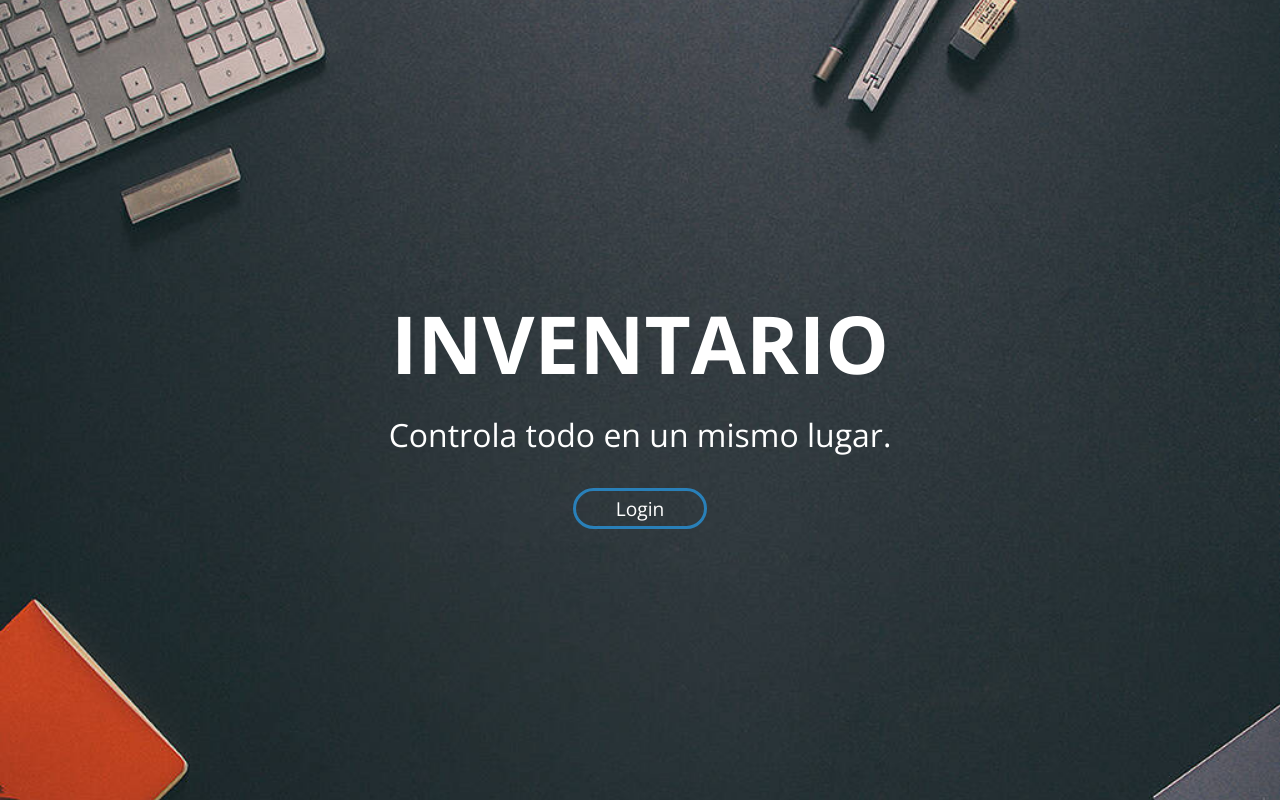
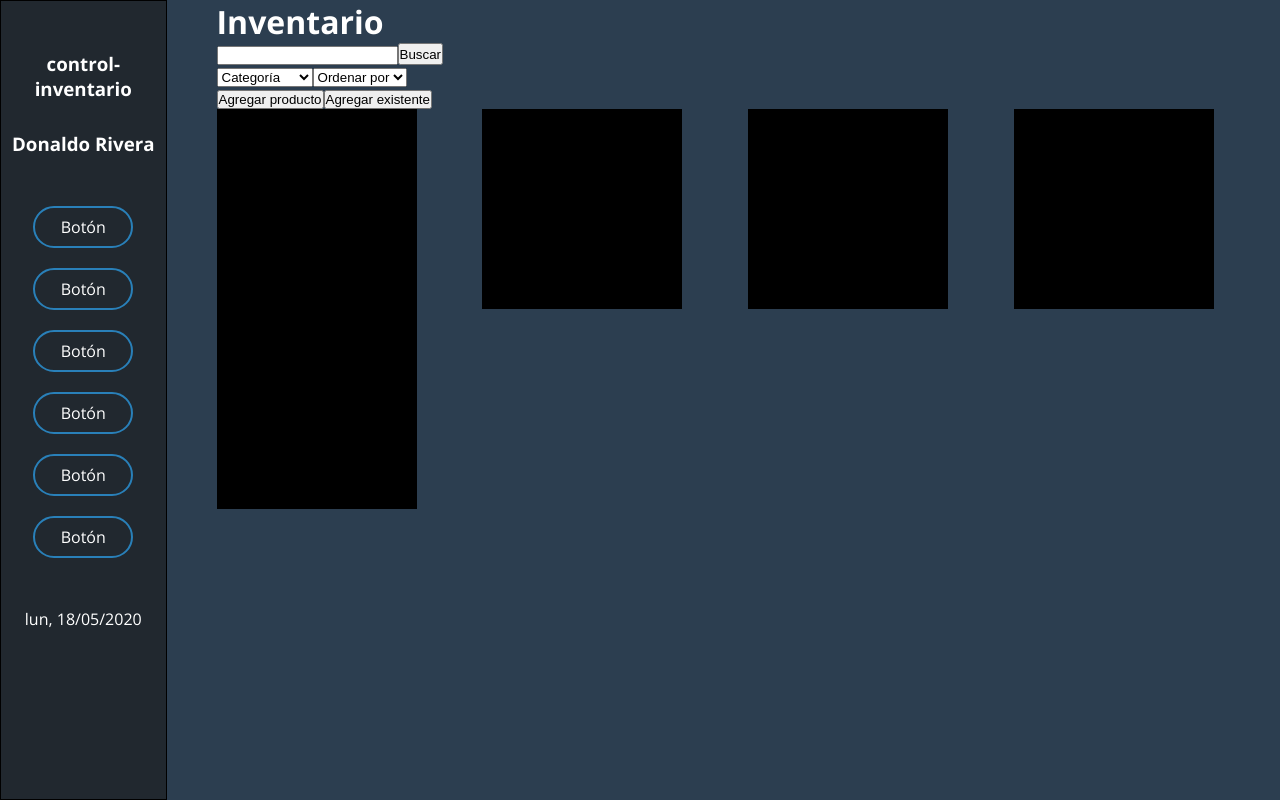
Before and after one commit to Rivera09/control-inventario, a React (Create React App) app in the folder client/: page / in a window 1280 px wide. Built offline with nearby package versions, Linux system fonts and the light colour scheme.

Commit message:
Creado barra laterla

```diff
--- a/client/src/App.css
+++ b/client/src/App.css
@@ -84,7 +84,7 @@ body {
   margin: 1.5rem 0;
   font-size: 8rem;
 }
-.box{
+.login-box{
   width: 350px;
   padding: 40px;
   position: absolute;
@@ -95,12 +95,12 @@ body {
   text-align: center;
   box-shadow: 10px 10px 8px black;
 }
-.box h1{
+.login-box h1{
   color: var(--font-color);
   text-transform: uppercase;
 }
 
-.box input{
+.login-box input{
   border: 2px solid var(--primary-color);
   background: none;
   display: block;
@@ -114,12 +114,12 @@ body {
   transition: .25s;
 }
 
-.box input:focus{
+.login-box input:focus{
   /* width: 280px; */
   border-color: var(--secundary-color);
 }
 
-.box button{
+.login-box button{
   background: none;
   display: block;
   margin: 20px auto;
@@ -133,6 +133,96 @@ body {
   transition: .2s;
 }
 
-.box button:hover{
+.login-box button:hover{
   background: var(--primary-color);
 }
+
+
+
+
+
+
+
+
+
+
+
+
+
+
+* {
+  margin: 0;
+  padding: 0;
+  box-sizing: border-box;
+}
+body {
+  background-color: #2c3e50;
+  color: white;
+}
+
+.inventario-container {
+  display: flex;
+}
+
+/* Barra lateral */
+.user-info * {
+  margin-top: 30px;
+  text-align: center;
+}
+
+.side-bar-button {
+  width: 100px;
+  background: none;
+  text-align: center;
+  text-decoration: none;
+  color: white;
+  display: block;
+  margin: 20px auto auto auto;
+  padding: 0.5rem;
+  border-radius: 25px;
+  border: 2px solid #2980b9;
+  transition: .25s;
+}
+
+.side-bar > * {
+  margin-top: 50px;
+}
+.side-bar-button:hover {
+  background-color: #2980b9;
+}
+
+.side-bar {
+  background-color: #19191999;
+  position: relative;
+  border: 1px solid black;
+  width: 200px;
+  height: 100vh;
+}
+
+.date-holder {
+  text-align: center;
+}
+
+/* Inventario */
+main {
+  height: 100vh;
+  padding-left: 50px;
+  max-width: 100vw;
+  overflow: hidden;
+}
+
+.search-container {
+  width: 100vw;
+  display: flex;
+}
+
+.grid-container {
+  display: grid;
+  grid-template-columns: repeat(4, 1fr);
+}
+
+.product-example {
+  width: 200px;
+  height: 200px;
+  background-color: black;
+}
--- a/client/src/App.js
+++ b/client/src/App.js
@@ -3,12 +3,13 @@ import { BrowserRouter as Router, Route } from "react-router-dom";
 import "./App.css";
 import Landing from "./components/layout/Landing";
 import Login from './components/login/Login';
+import Inventario from './components/inventario/Inventario';
 
 function App() {
   return (
     <Router>
       <div className="App">
-        <Route exact path="/" component={Landing} />
+        <Route exact path="/" component={Inventario} />
         <Route exact path="/login" component={Login} />
       </div>
     </Router>
--- /dev/null
+++ b/client/src/components/inventario/Inventario.jsx
@@ -0,0 +1,50 @@
+import React from "react";
+import SideBar from "../layout/SideBar";
+
+const Inventario = () => {
+  return (
+    <div className="inventario-container">
+      <SideBar />
+      <main className="inventario-main">
+        <h1>Inventario</h1>
+        <div className="search-container">
+          <div className="search-input">
+            <input type="text" />
+          </div>
+          <button className="search-button">Buscar</button>
+        </div>
+        <div className="inventario-options">
+          <div className="search-filters">
+            <select name="Categoría" id="">
+              <option value="" disabled selected>
+                Categoría
+              </option>
+              <option value="comestibles">Comestibles</option>
+              <option value="Limpieza">Limpieza</option>
+            </select>
+            <select name="Orden">
+              <option value="" disabled selected>
+                Ordenar por
+              </option>
+              <option value="Nombre">Nombre</option>
+              <option value="Categoría">Categoría</option>
+            </select>
+          </div>
+          <div className="products-options">
+            <button>Agregar producto</button>
+            <button>Agregar existente</button>
+          </div>
+        </div>
+        <div className="grid-container">
+          <div className="product-example"></div>
+          <div className="product-example"></div>
+          <div className="product-example"></div>
+          <div className="product-example"></div>
+          <div className="product-example"></div>
+        </div>
+      </main>
+    </div>
+  );
+};
+
+export default Inventario;
--- /dev/null
+++ b/client/src/components/layout/SideBar.jsx
@@ -0,0 +1,33 @@
+import React from "react";
+
+const SideBar = () => (
+  <div className="side-bar">
+    <div className="user-info">
+      <h3 className="nombre-tienda">control-inventario</h3>
+      <h3 className="nombre-empleado">Donaldo Rivera</h3>
+    </div>
+    <div className="side-bar-buttons">
+      <a className="side-bar-button" href="#">
+        Botón
+      </a>
+      <a className="side-bar-button" href="#">
+        Botón
+      </a>
+      <a className="side-bar-button" href="#">
+        Botón
+      </a>
+      <a className="side-bar-button" href="#">
+        Botón
+      </a>
+      <a className="side-bar-button" href="#">
+        Botón
+      </a>
+      <a className="side-bar-button" href="#">
+        Botón
+      </a>
+    </div>
+    <p className="date-holder">{new Date().toLocaleString('es-mx', {  weekday: 'short',day:'2-digit',month:'2-digit',year:'numeric' })}</p>
+  </div>
+);
+
+export default SideBar;
--- a/client/src/components/login/Login.jsx
+++ b/client/src/components/login/Login.jsx
@@ -3,7 +3,7 @@ import React from 'react'
 const Login = () => {
     return (
         <div className="login-container">
-            <form className="box">
+            <form className="login-box">
                 <h1 className="fw-400">Login</h1>
                 <i className="fas fa-user user-icon"></i>
                 <input type="email" name="" placeholder="Email"/>
```
